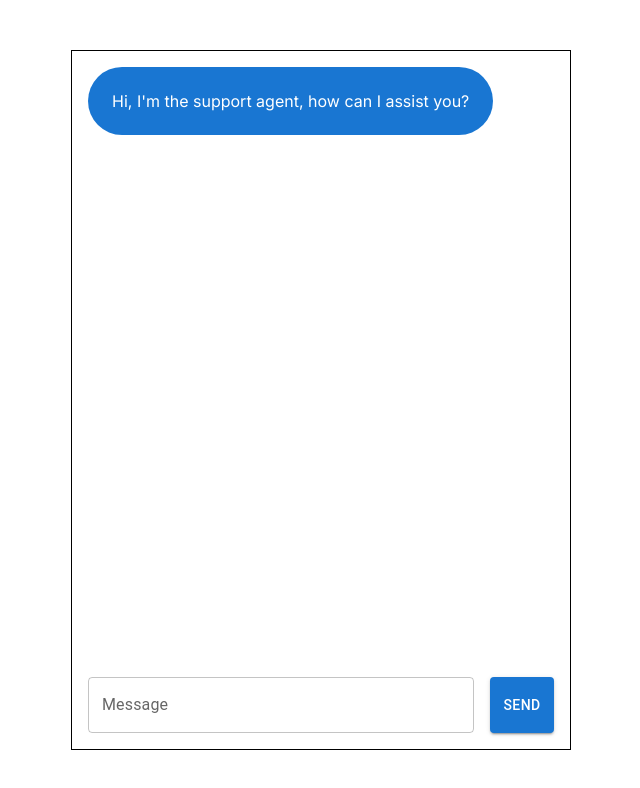
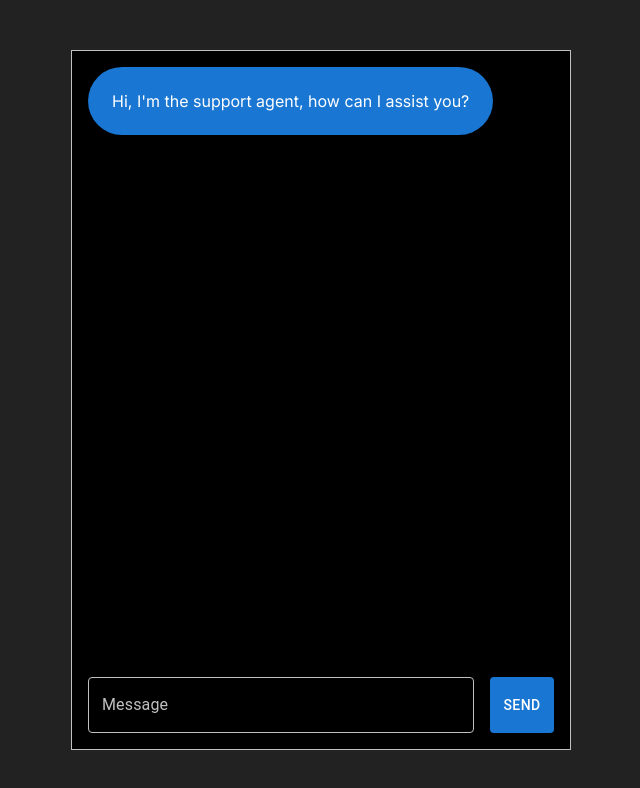
Before and after one commit to Mehtaab13/AI-Customer-Support, a Next.js app: page / in a window 1280 px wide. Shown: the top 788 px of the page, without its empty margins (319-959 px from the left). Built offline with nearby package versions, Linux system fonts and the light colour scheme.

Commit message:
basic ui updated to darker mode

```diff
--- a/app/page.js
+++ b/app/page.js
@@ -79,15 +79,16 @@ export default function Home() {
       flexDirection="column"
       justifyContent="center"
       alignItems="center"
-      bgcolor="white"
+      bgcolor="#222222"
     >
       <Stack
         direction="column"
         width="500px"
         height="700px"
-        border="1px solid black"
+        border="1px solid silver"
         p={2}
         spacing={3}
+        bgcolor="black"
       >
         <Stack
           direction="column"
@@ -132,6 +133,25 @@ export default function Home() {
             onChange={(e) => setMessage(e.target.value)}
             onKeyPress={handleKeyPress}
             disabled={isLoading}
+            sx={{
+              '& .MuiInputBase-root': {
+                color: 'silver',
+              },
+              '& .MuiInputLabel-root': {
+                color: 'silver',
+              },
+              '& .MuiOutlinedInput-root': {
+                '& fieldset': {
+                  borderColor: 'silver',
+                },
+                '&:hover fieldset': {
+                  borderColor: 'silver',
+                },
+                '&.Mui-focused fieldset': {
+                  borderColor: 'silver',
+                },
+              },
+            }}
           />
           <Button
             variant="contained"
```
